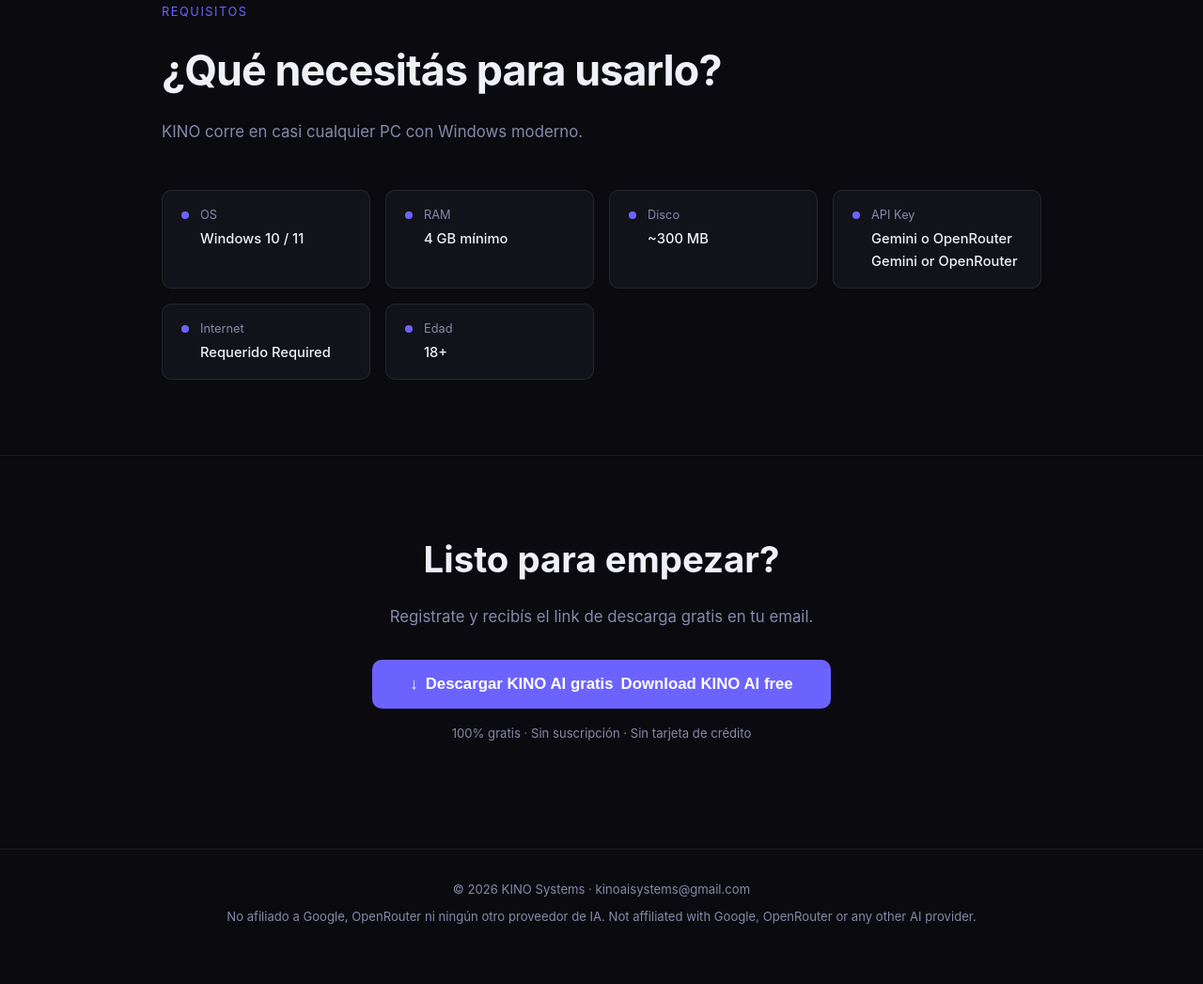
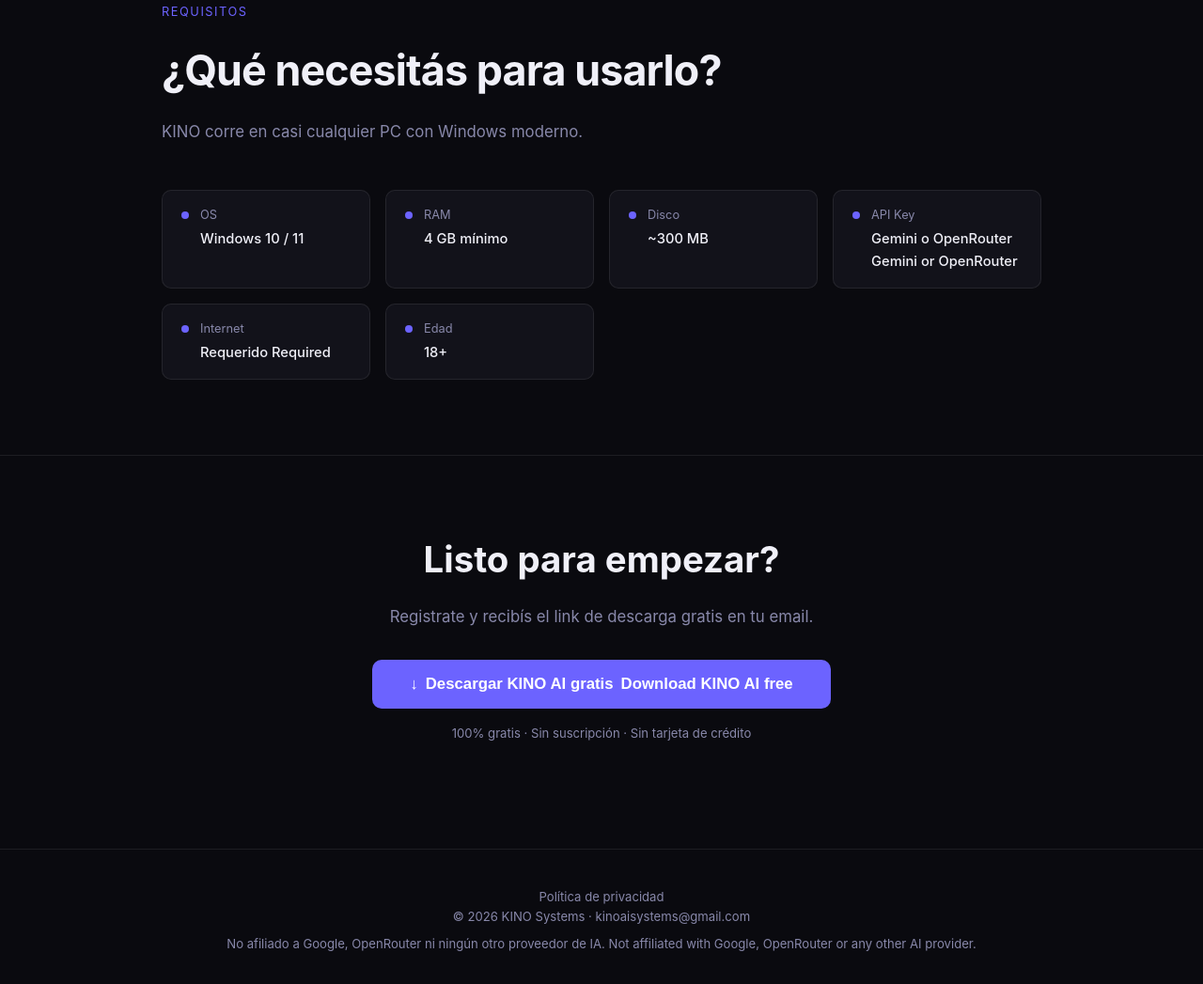
Before and after one commit to kinoaisystems/kino-ai, a plain HTML site: page index.html in a window 1280 px wide. Shown: the part 2043-3090 px from the top of the page at 94% size. Before the commit the page ends 3061 px from the top, so only its background shows below. Drawn offline with Linux system fonts and the light colour scheme.

Commit message:
Update index.html

```diff
--- a/index.html
+++ b/index.html
@@ -576,6 +576,7 @@
 </section>
 
 <footer>
+ <p style="margin-top: 0.5rem;"><a href="/kino-ai/privacidad" style="color: var(--muted);">Política de privacidad</a></p>
   <p>© 2026 KINO Systems · <a href="mailto:kinoaisystems@gmail.com">kinoaisystems@gmail.com</a></p>
   <p style="margin-top: 0.5rem;">
     <span data-lang="es">No afiliado a Google, OpenRouter ni ningún otro proveedor de IA.</span>
```
